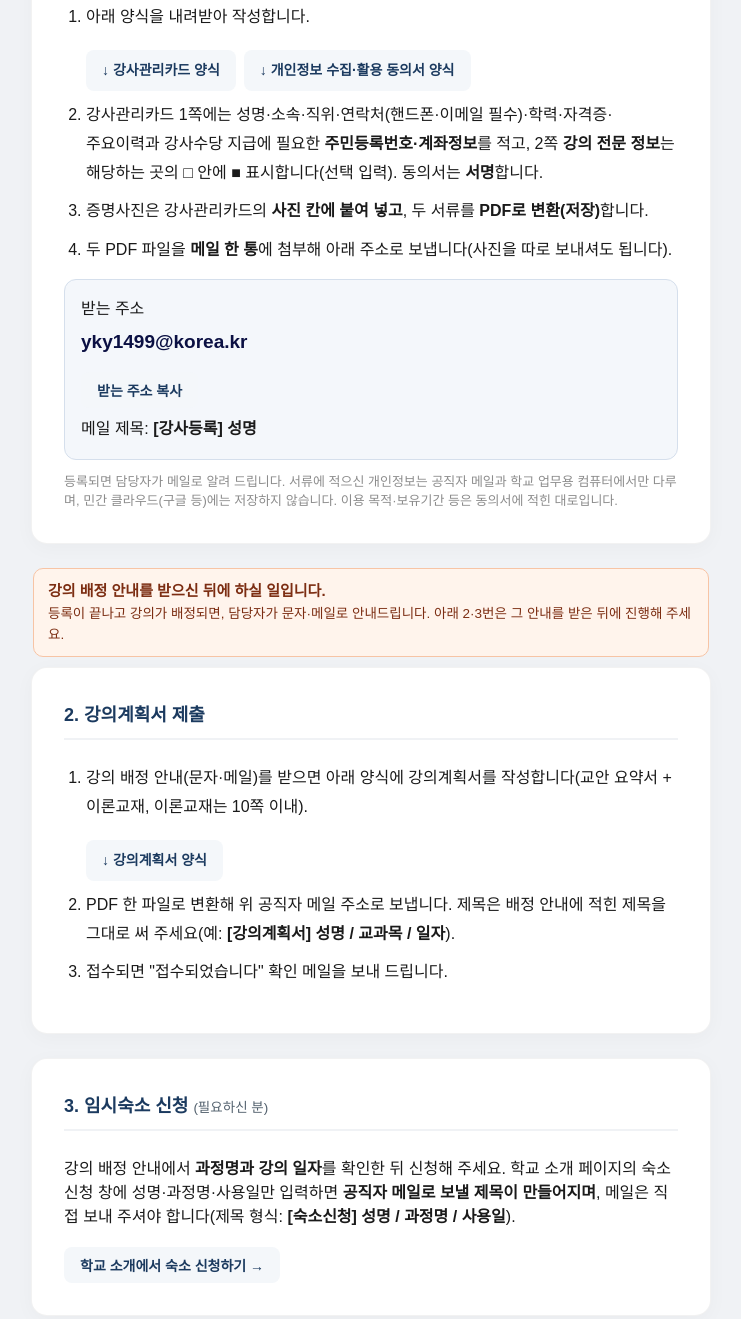
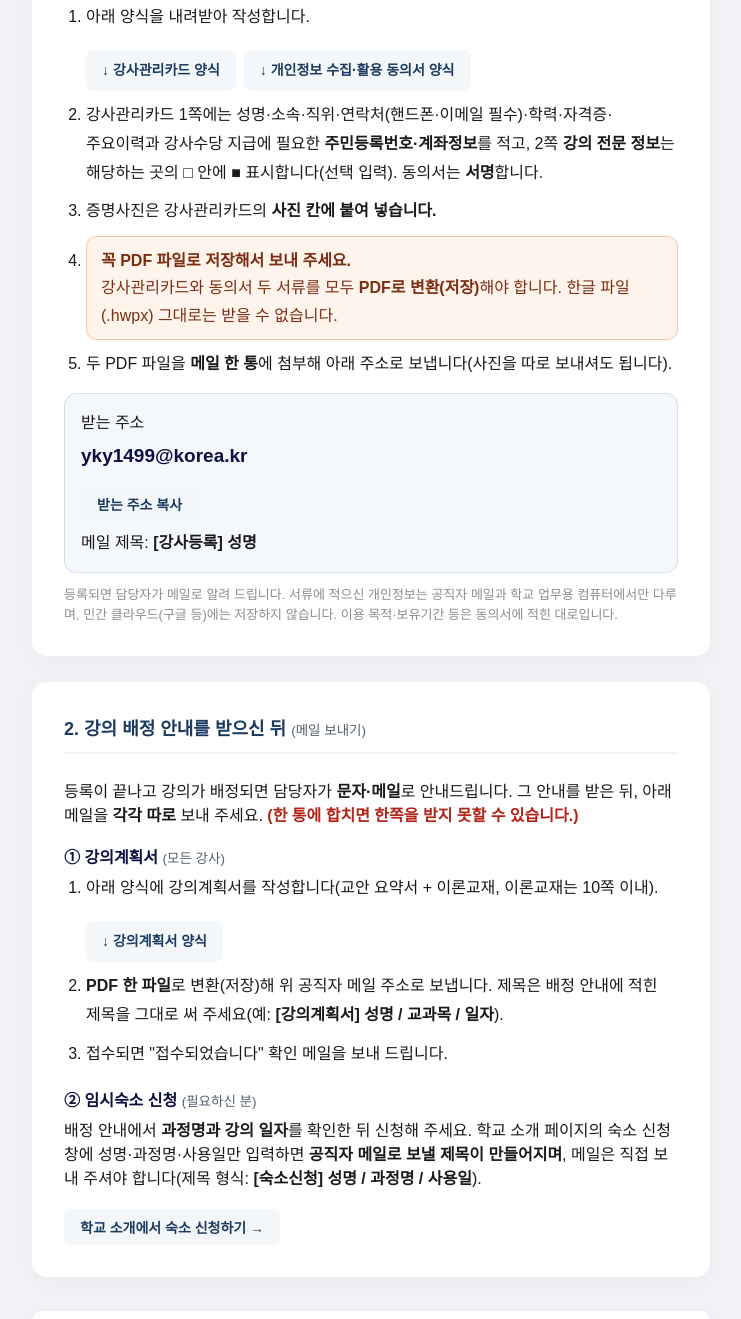
Before and after one commit to yky14994-web/instructor-on, a plain HTML site: page guide.html in a window 1280 px wide. Shown: the part 441-1760 px from the top of the page, without its empty margins (269-1010 px from the left). Drawn offline with Linux system fonts and the light colour scheme; a web font is replaced by a local one.

Commit message:
등록 안내: PDF 저장 강조, 강의계획서·숙소 신청을 '강의 배정 안내를 받은 뒤' 한 단계로 정리, 제목 수정
Co-Authored-By: Claude Sonnet 5.5 <noreply@anthropic.com>
Claude-Session: https://claude.ai/code/session_01P4CJvaNyoJ5YMzdmnBrkZN

```diff
--- a/guide.html
+++ b/guide.html
@@ -174,6 +174,11 @@
   button.form-download { border:0; cursor:pointer; font-family:inherit; }
   button.form-download:disabled { opacity:.55; cursor:not-allowed; }
   .copyok { font-size:13.5px; color:#1E7B4A; }
+  .pdfnote { background:#FFF4EC; border:1px solid #F7C4A5; border-radius:10px; padding:10px 14px; color:#7C2D12; line-height:1.7; }
+  .pdfnote b:first-child { font-size:16px; }
+  .subhead { margin:18px 0 6px; font-weight:800; color:#0b1043; font-size:16px; }
+  .subhead span { font-weight:400; font-size:13.5px; color:#52606D; }
+  .sep { color:#B42318; font-weight:700; }
   .phase { margin:22px 2px 10px; padding:10px 14px; border-radius:10px; background:#FFF4EC; border:1px solid #F7C4A5; color:#7C2D12; font-weight:700; font-size:15px; line-height:1.6; }
   .phase small { display:block; font-weight:400; font-size:13.5px; }
 </style>
@@ -187,7 +192,7 @@
   <header>
     <div style="text-align:left;margin-bottom:8px;"><a class="form-download" href="school.html">← 학교 둘러보기</a></div>
     <div class="eyebrow">외래강사 안내</div>
-    <h1>외래강사 등록과<br>강의계획서 제출 안내</h1>
+    <h1>외래강사 등록 · 강의계획서<br>숙소 신청 안내</h1>
     <p>이 페이지에는 입력하는 칸이 없습니다. 서류는 <b>공직자 메일</b>로 보내 주시면 됩니다.</p>
   </header>
 
@@ -198,28 +203,28 @@
         <div class="dl"><a class="form-download" href="forms/instructor-card.hwpx" download="강사관리카드_양식.hwpx">↓ 강사관리카드 양식</a>
         <a class="form-download" href="forms/consent.hwpx" download="개인정보수집활용동의서_양식.hwpx">↓ 개인정보 수집·활용 동의서 양식</a></div></li>
       <li>강사관리카드 1쪽에는 성명·소속·직위·연락처(핸드폰·이메일 필수)·학력·자격증·주요이력과 강사수당 지급에 필요한 <b>주민등록번호·계좌정보</b>를 적고, 2쪽 <b>강의 전문 정보</b>는 해당하는 곳의 □ 안에 ■ 표시합니다(선택 입력). 동의서는 <b>서명</b>합니다.</li>
-      <li>증명사진은 강사관리카드의 <b>사진 칸에 붙여 넣고</b>, 두 서류를 <b>PDF로 변환(저장)</b>합니다.</li>
+      <li>증명사진은 강사관리카드의 <b>사진 칸에 붙여 넣습니다.</b></li>
+      <li><div class="pdfnote"><b>꼭 PDF 파일로 저장해서 보내 주세요.</b><br>강사관리카드와 동의서 두 서류를 모두 <b>PDF로 변환(저장)</b>해야 합니다. 한글 파일(.hwpx) 그대로는 받을 수 없습니다.</div></li>
       <li>두 PDF 파일을 <b>메일 한 통</b>에 첨부해 아래 주소로 보냅니다(사진을 따로 보내셔도 됩니다).</li>
     </ol>
     <div class="mailbox"><div>받는 주소</div><div class="addr js-mail">(담당자에게 문의)</div><div class="copyrow"><button type="button" class="form-download js-copy" disabled>받는 주소 복사</button><span class="copyok js-copyok" role="status" aria-live="polite"></span></div><div>메일 제목: <b>[강사등록] 성명</b></div></div>
     <div class="hint">등록되면 담당자가 메일로 알려 드립니다. 서류에 적으신 개인정보는 공직자 메일과 학교 업무용 컴퓨터에서만 다루며, 민간 클라우드(구글 등)에는 저장하지 않습니다. 이용 목적·보유기간 등은 동의서에 적힌 대로입니다.</div>
   </div>
 
-  <div class="phase">강의 배정 안내를 받으신 뒤에 하실 일입니다.<small>등록이 끝나고 강의가 배정되면, 담당자가 문자·메일로 안내드립니다. 아래 2·3번은 그 안내를 받은 뒤에 진행해 주세요.</small></div>
+  <div class="card">
+    <div class="card-title">2. 강의 배정 안내를 받으신 뒤 <span style="font-weight:400;font-size:13.5px;color:#52606D;">(메일 보내기)</span></div>
+    <p style="margin:0 0 12px;">등록이 끝나고 강의가 배정되면 담당자가 <b>문자·메일</b>로 안내드립니다. 그 안내를 받은 뒤, 아래 메일을 <b>각각 따로</b> 보내 주세요. <span class="sep">(한 통에 합치면 한쪽을 받지 못할 수 있습니다.)</span></p>
 
-  <div class="card">
-    <div class="card-title">2. 강의계획서 제출</div>
+    <div class="subhead">① 강의계획서 <span>(모든 강사)</span></div>
     <ol class="steps">
-      <li>강의 배정 안내(문자·메일)를 받으면 아래 양식에 강의계획서를 작성합니다(교안 요약서 + 이론교재, 이론교재는 10쪽 이내).
+      <li>아래 양식에 강의계획서를 작성합니다(교안 요약서 + 이론교재, 이론교재는 10쪽 이내).
         <div class="dl"><a class="form-download" href="forms/lecture-plan.hwpx" download="강의계획서_양식.hwpx">↓ 강의계획서 양식</a></div></li>
-      <li>PDF 한 파일로 변환해 위 공직자 메일 주소로 보냅니다. 제목은 배정 안내에 적힌 제목을 그대로 써 주세요(예: <b>[강의계획서] 성명 / 교과목 / 일자</b>).</li>
+      <li><b>PDF 한 파일</b>로 변환(저장)해 위 공직자 메일 주소로 보냅니다. 제목은 배정 안내에 적힌 제목을 그대로 써 주세요(예: <b>[강의계획서] 성명 / 교과목 / 일자</b>).</li>
       <li>접수되면 "접수되었습니다" 확인 메일을 보내 드립니다.</li>
     </ol>
-  </div>
 
-  <div class="card">
-    <div class="card-title">3. 임시숙소 신청 <span style="font-weight:400;font-size:13.5px;color:#52606D;">(필요하신 분)</span></div>
-    <p style="margin:0 0 10px;">강의 배정 안내에서 <b>과정명과 강의 일자</b>를 확인한 뒤 신청해 주세요. 학교 소개 페이지의 숙소 신청 창에 성명·과정명·사용일만 입력하면 <b>공직자 메일로 보낼 제목이 만들어지며</b>, 메일은 직접 보내 주셔야 합니다(제목 형식: <b>[숙소신청] 성명 / 과정명 / 사용일</b>).</p>
+    <div class="subhead">② 임시숙소 신청 <span>(필요하신 분)</span></div>
+    <p style="margin:0 0 10px;">배정 안내에서 <b>과정명과 강의 일자</b>를 확인한 뒤 신청해 주세요. 학교 소개 페이지의 숙소 신청 창에 성명·과정명·사용일만 입력하면 <b>공직자 메일로 보낼 제목이 만들어지며</b>, 메일은 직접 보내 주셔야 합니다(제목 형식: <b>[숙소신청] 성명 / 과정명 / 사용일</b>).</p>
     <a class="form-download" href="school.html">학교 소개에서 숙소 신청하기 →</a>
   </div>
 
```
